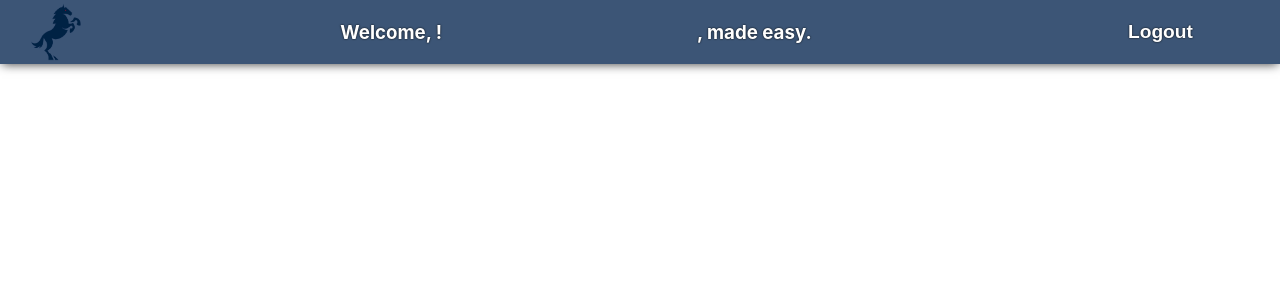
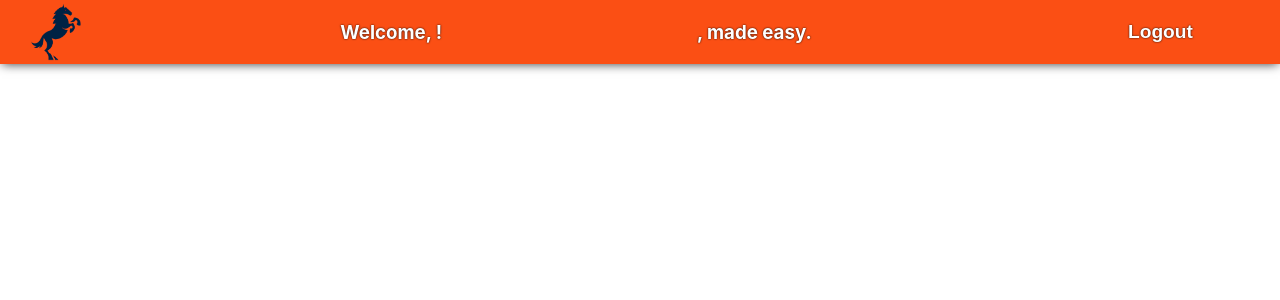
Before and after one commit to CHaiz15/blucifer0.1, a React (Create React App) app: page /nav in a window 1280 px wide. Shown: the top 300 px of the page. Built offline with nearby package versions, Linux system fonts and the light colour scheme; no server answers.

Commit message:
Change header background color

```diff
--- a/src/Header/Header.css
+++ b/src/Header/Header.css
@@ -4,7 +4,7 @@
   justify-content: space-between;
   align-items: center;
   height: 8vh;
-  background-color: #3C5576;
+  background-color: #FB4F14;
   box-shadow: 0 2px 10px -2px rgba(0,0,0,.8);
   z-index: 100;
   overflow: hidden;
```
